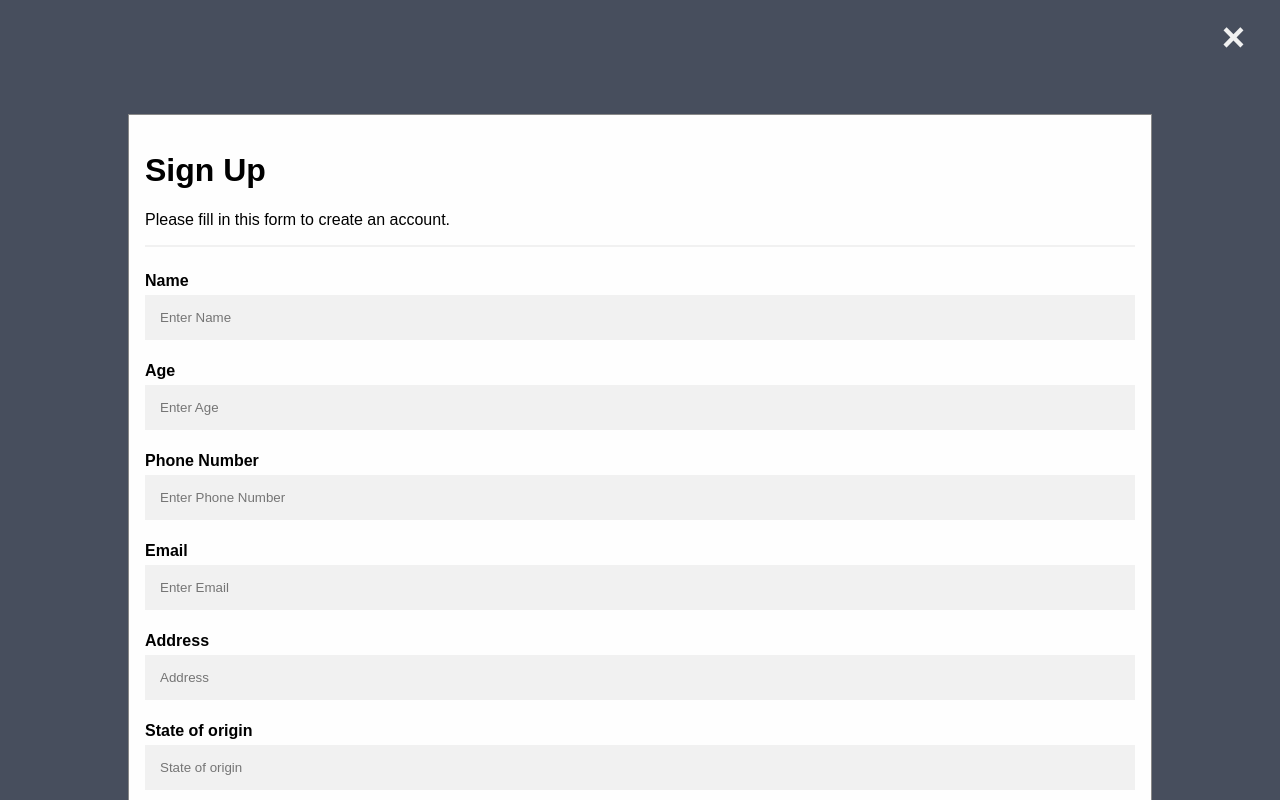
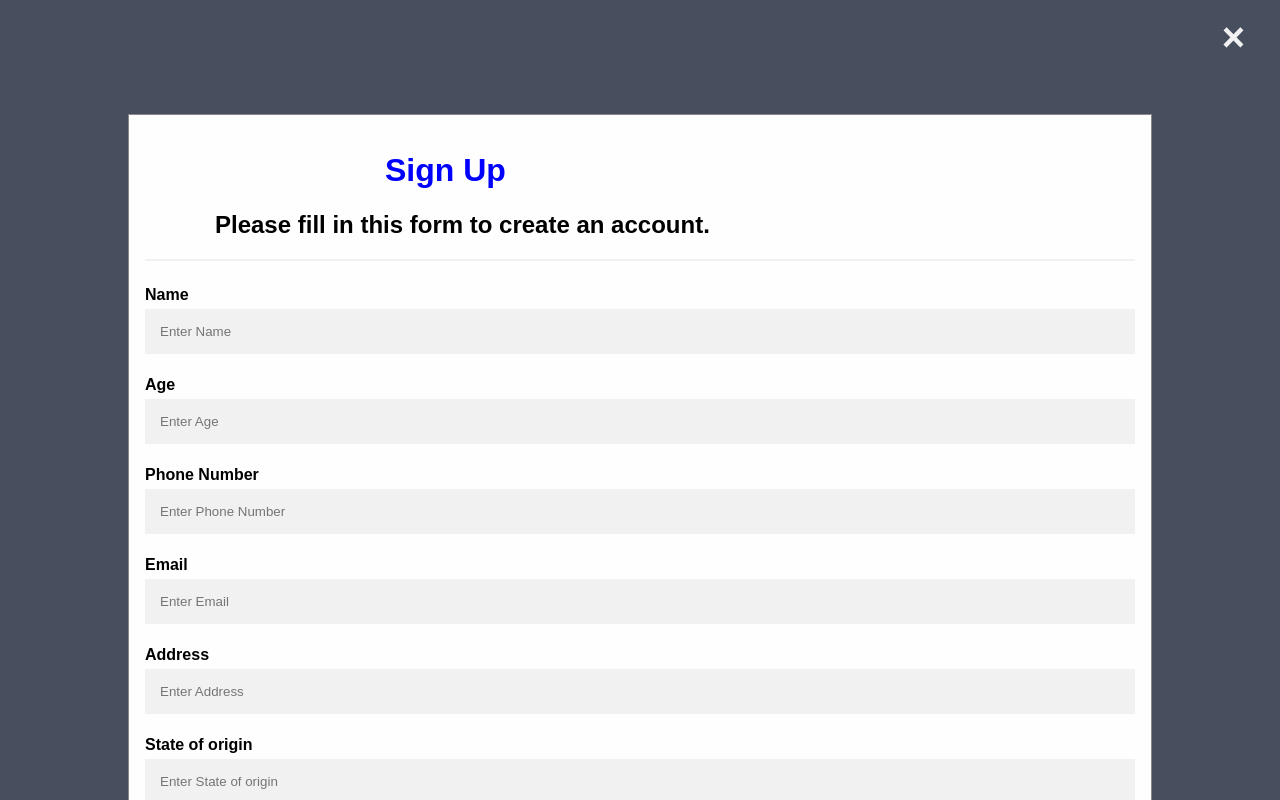
Before and after one commit to Bellodamilare1/Form, a plain HTML site: page index.html in a window 1280 px wide. Both pictures are taken after a click on the button "Sign Up". Drawn offline with Linux system fonts and the light colour scheme.

Commit message:
first commit

```diff
--- a/index.html
+++ b/index.html
@@ -8,7 +8,7 @@
   <title>Form</title>
 </head>
 <body>
-  <h2>Modal Signup Form</h2>
+  <h3>Modal Signup Form</h3>
 
 <button onclick="document.getElementById('id01').style.display='block'" style="width:auto;">Sign Up</button>
 
@@ -17,7 +17,7 @@
   <form class="modal-content" action="/action_page.php">
     <div class="container">
       <h1>Sign Up</h1>
-      <p>Please fill in this form to create an account.</p>
+      <h2>Please fill in this form to create an account.</h2>
       <hr>
       <label for="email"><b>Name</b></label>
       <input type="text" placeholder="Enter Name" name="Name" required>
@@ -32,10 +32,10 @@
       <input type="password" placeholder="Enter Email" name="Email" required>
 
       <label for="psw"><b>Address</b></label>
-      <input type="password" placeholder="Address" name="Address" required>
+      <input type="password" placeholder="Enter Address" name="Address" required>
 
       <label for="psw"><b>State of origin </b></label>
-      <input type="password" placeholder="State of origin" name="State of origin" required>
+      <input type="password" placeholder="Enter State of origin" name="State of origin" required>
 
      <label for="psw-repeat"><b>Local government</b></label>
       <input type="password" placeholder="Enter Local government" name="Local government" required>
--- a/style.css
+++ b/style.css
@@ -9,13 +9,26 @@ input[type=text], input[type=password] {
   display: inline-block;
   border: none;
   background: #f1f1f1;
-}
+ }
 
 /* Add a background color when the inputs get focus */
 input[type=text]:focus, input[type=password]:focus {
   background-color: #ddd;
   outline: none;
 }
+
+h1{
+  margin-left: 240px;
+color: #0000ff;
+}
+
+h2{
+  margin-left: 70px;
+
+}
+
+
+
 
 /* Set a style for all buttons */
 button {
@@ -43,11 +56,12 @@ button:hover {
 .cancelbtn, .signupbtn {
   float: left;
   width: 50%;
-}
+  }
 
 /* Add padding to container elements */
 .container {
   padding: 16px;
+
 }
 
 /* The Modal (background) */
@@ -62,7 +76,7 @@ button:hover {
   overflow: auto; /* Enable scroll if needed */
   background-color: #474e5d;
   padding-top: 50px;
-}
+  }
 
 /* Modal Content/Box */
 .modal-content {
@@ -70,13 +84,13 @@ button:hover {
   margin: 5% auto 15% auto; /* 5% from the top, 15% from the bottom and centered */
   border: 1px solid #888;
   width: 80%; /* Could be more or less, depending on screen size */
-}
+ }
 
 /* Style the horizontal ruler */
 hr {
   border: 1px solid #f1f1f1;
   margin-bottom: 25px;
-}
+    }
 
 /* The Close Button (x) */
 .close {
```
